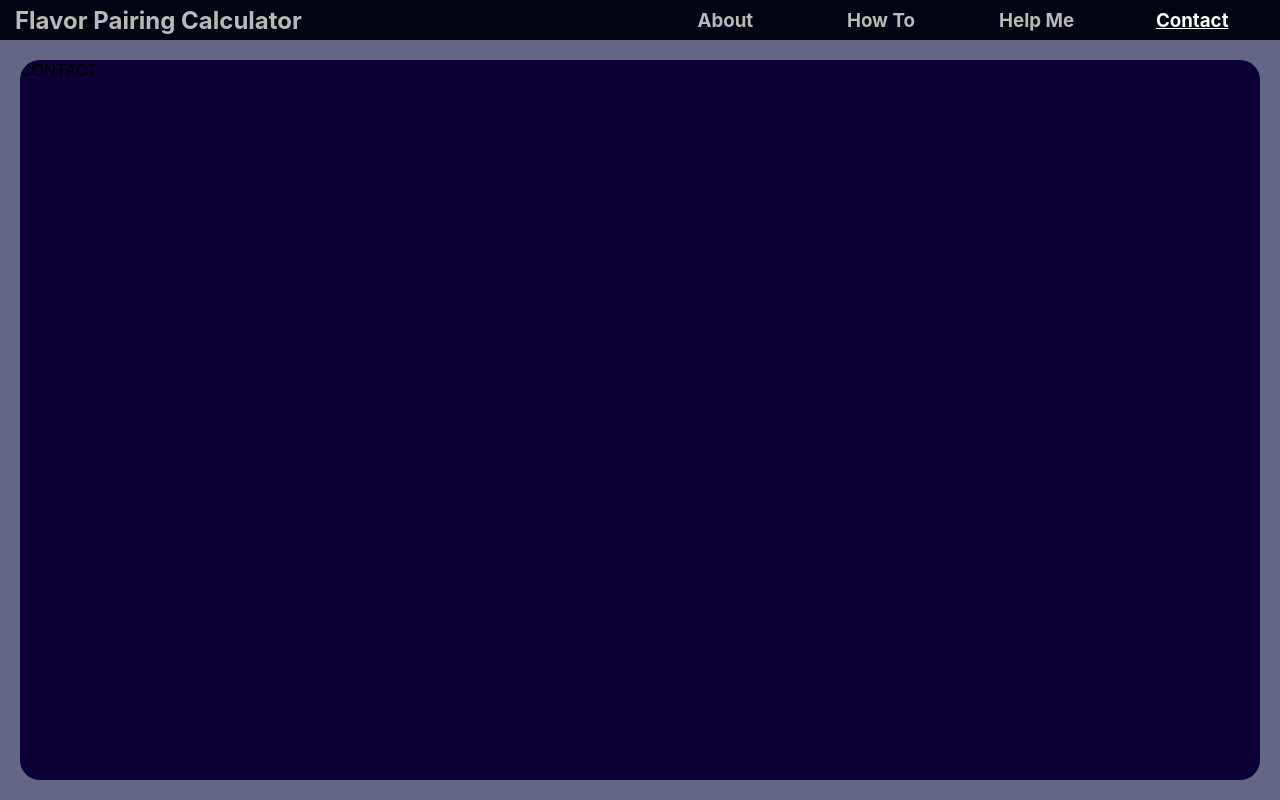
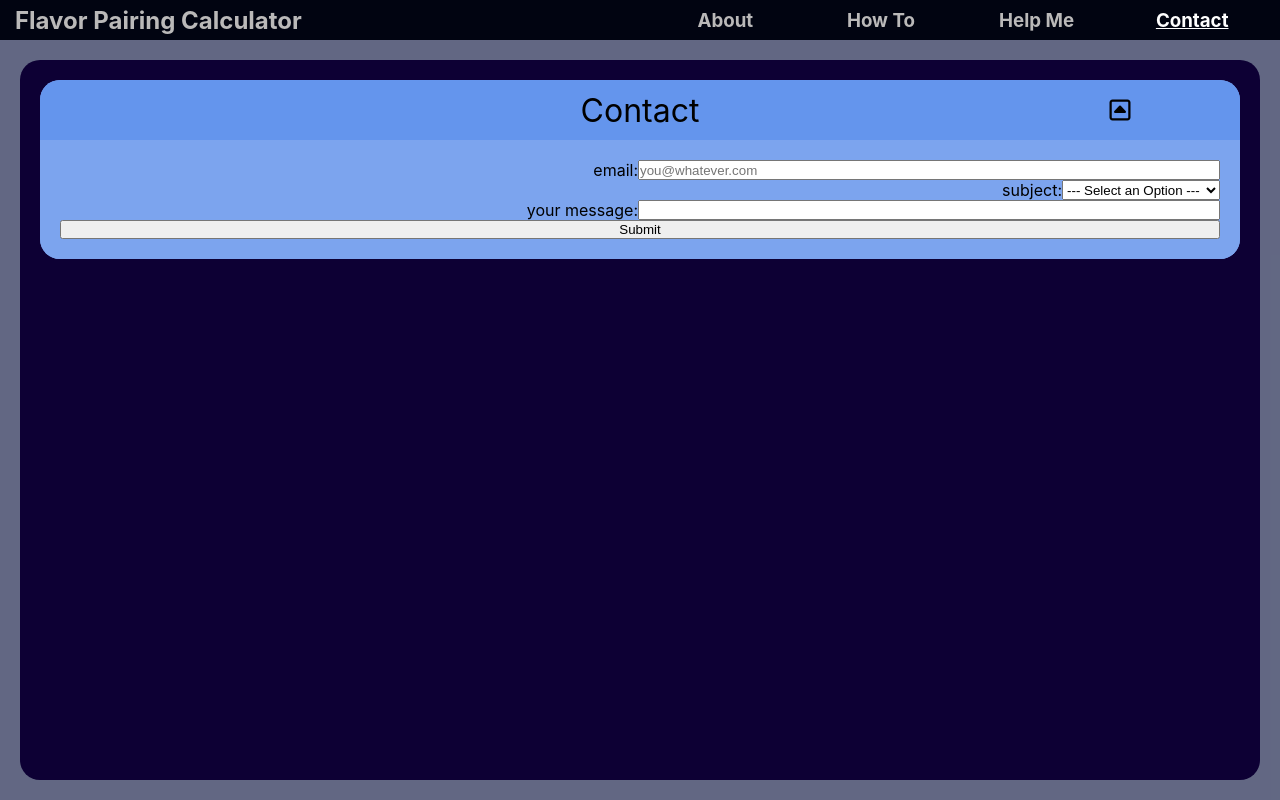
Before and after one commit to maximilian-hub/flavor-pairing-calculator, a React (Create React App) app in the folder client/: page /contact in a window 1280 px wide. Built offline with nearby package versions, Linux system fonts and the light colour scheme; no server answers.

Commit message:
Sketched an email submission form for the Contact page.

```diff
--- a/client/src/App.css
+++ b/client/src/App.css
@@ -365,6 +365,35 @@ li {
   color: rgb(9, 97, 72);
 }
 
+/* EMAIL FORM */
+.email-form-container {
+  height: 100%;
+  width: 100%;
+  display: flex;
+}
+
+.email-form {
+  flex: 1;
+  display: flex;
+  flex-direction: column;
+}
+
+.email-form > div {
+  flex: 1;
+  display: flex;
+  flex-direction: row;
+  /* justify-content: center; */
+}
+
+.email-form > div > label {
+  text-align: right;
+  flex: 1;
+}
+
+.email-form > div > input {
+  flex: 1;
+}
+
 /* TOOLTIPS */
 
 .tooltip {
--- a/client/src/components/ContactPage.js
+++ b/client/src/components/ContactPage.js
@@ -3,5 +3,38 @@ import InfoSection from "./InfoSection.js";
 import InfoPage from "./InfoPage.js";
 
 export default function ContactPage() {
-  return <InfoPage className="info-page">CONTACT</InfoPage>;
+  return (
+    <InfoPage className="info-page">
+      <InfoSection header="Contact" active="true">
+        <div className="email-form-container">
+          <form className="email-form" action="">
+            <div>
+              <label htmlFor="email">email:</label>
+              <input type="text" name="email" placeholder="you@whatever.com" />
+            </div>
+
+            <div>
+              <label htmlFor="extension">subject:</label>
+              <select name="extension" id="">
+                <option value="">--- Select an Option ---</option>
+                <option value="leads">Job Leads</option>
+                <option value="bug-report">Bug Report</option>
+                <option value="feature-request">Feature Request</option>
+                <option value="advice">Advice</option>
+                <option value="nice-words">Encouragement/Praise</option>
+                <option value="other">Other</option>
+              </select>
+            </div>
+
+            <div>
+              <label htmlFor="message">your message:</label>
+              <input type="text" name="message" />
+            </div>
+
+            <input type="submit" value="Submit" />
+          </form>
+        </div>
+      </InfoSection>
+    </InfoPage>
+  );
 }
--- a/client/src/components/InfoSection.js
+++ b/client/src/components/InfoSection.js
@@ -1,7 +1,7 @@
 import React, { useState } from "react";
 
 export default function InfoSection(props) {
-  const [active, setActive] = useState(false);
+  const [active, setActive] = useState(props.active);
 
   return (
     <>
```
